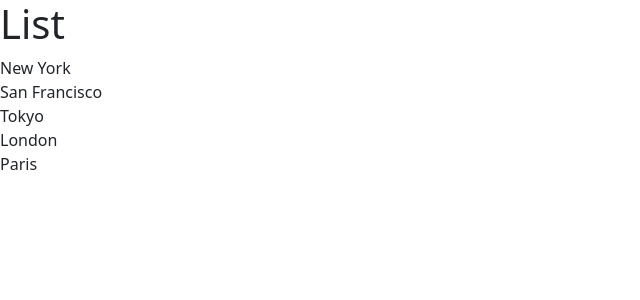
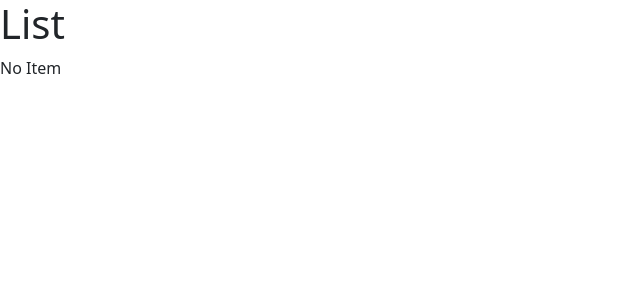
Before and after one commit to NaveenNotOrg/first-app, a React (Vite) app: page / in a window 1280 px wide. Shown: the top 300 px of the page, without its empty margins (0-640 px from the left). Built offline with nearby package versions, Linux system fonts and the light colour scheme.

Commit message:
conditional rendering method 1

```diff
--- a/src/components/ListGroup.tsx
+++ b/src/components/ListGroup.tsx
@@ -1,8 +1,13 @@
 function ListGroup() {
-  const items = ["New York", "San Francisco", "Tokyo", "London", "Paris"];
+  let items = ["New York", "San Francisco", "Tokyo", "London", "Paris"];
+  items = [];
+  const getMessage = () => {
+    return items.length === 0 ? <p> No Item </p> : null;
+  };
   return (
     <>
       <h1>List</h1>
+      {getMessage()}
       <ul className="list-group">
         {items.map((item) => (
           <li key={item}>{item}</li>
```
